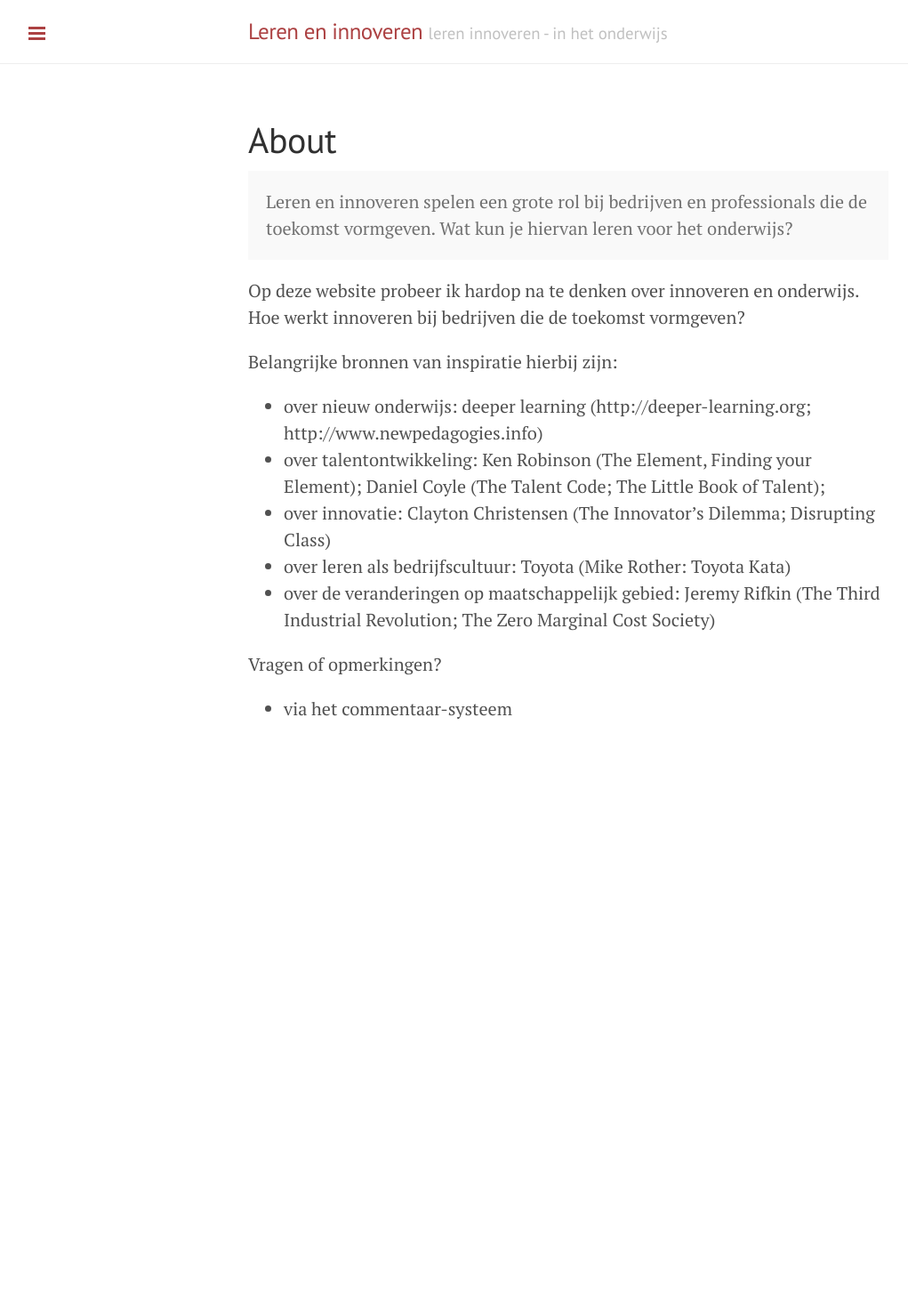
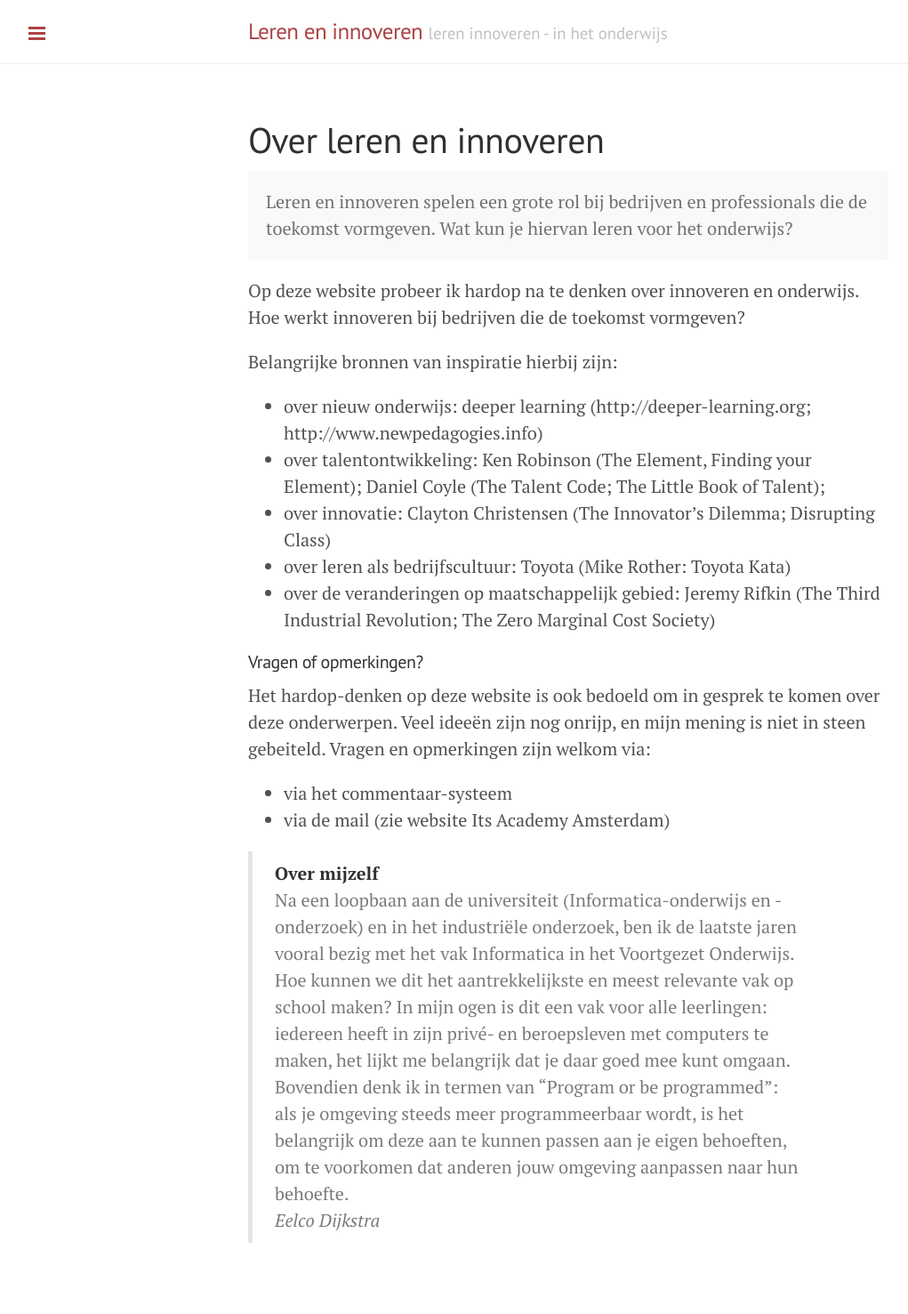
Before and after one commit to eelcodijkstra/lereninnoveren, a Jekyll site: the page built from about.md, in a window 1280 px wide. Shown: the whole page at 89% size, without its empty margins (1-1022 px from the left). Built offline with Jekyll 4.4.1, drawn with Linux system fonts in a browser that asks for light colours; before the commit the page ends 900 px from its top, so only the background shows below that.

```diff
--- a/about.md
+++ b/about.md
@@ -1,6 +1,6 @@
 ---
 layout: page
-title: About
+title: Over leren en innoveren
 author: EJD
 ---
 
@@ -18,6 +18,14 @@ Belangrijke bronnen van inspiratie hierbij zijn:
 * over leren als bedrijfscultuur: Toyota (Mike Rother: Toyota Kata)
 * over de veranderingen op maatschappelijk gebied: Jeremy Rifkin (The Third Industrial Revolution; The Zero Marginal Cost Society)
 
-Vragen of opmerkingen?
+#### Vragen of opmerkingen?
+
+Het hardop-denken op deze website is ook bedoeld om in gesprek te komen over deze onderwerpen. Veel ideeën zijn nog onrijp, en mijn mening is niet in steen gebeiteld. Vragen en opmerkingen zijn welkom via:
 
 * via het commentaar-systeem
+* via de mail (zie website Its Academy Amsterdam)
+
+
+> **Over mijzelf**<br>
+Na een loopbaan aan de universiteit (Informatica-onderwijs en -onderzoek) en in het industriële onderzoek, ben ik de laatste jaren vooral bezig met het vak Informatica in het Voortgezet Onderwijs. Hoe kunnen we dit het aantrekkelijkste en meest relevante vak op school maken? In mijn ogen is dit een vak voor alle leerlingen: iedereen heeft in zijn privé- en beroepsleven met computers te maken, het lijkt me belangrijk dat je daar goed mee kunt omgaan. Bovendien denk ik in termen van "Program or be programmed": als je omgeving steeds meer programmeerbaar wordt, is het belangrijk om deze aan te kunnen passen aan je eigen behoeften, om te voorkomen dat anderen jouw omgeving aanpassen naar hun behoefte.<br>
+*Eelco Dijkstra*
```
Also changed, not shown: _posts/2015-03-01-verandering-is-ongelijk-verdeeld.md (+1 -1 lines), _posts/2015-03-02-wat-is-innoveren.md (renamed from _drafts/wat-is-innoveren.md, +5 -5 lines).
